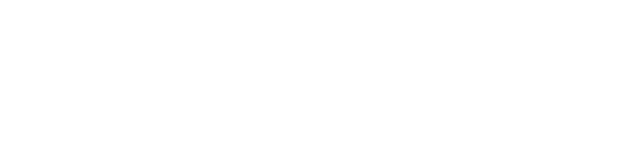
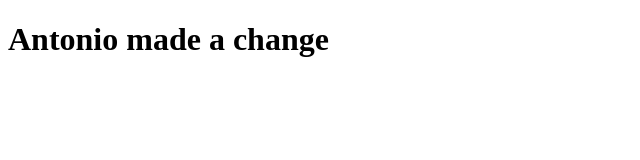
Before and after one commit to AldridgeDev/404-SSD, a plain HTML site: page index.html in a window 1280 px wide. Shown: the whole page, without its empty margins (0-640 px from the left). Drawn offline with Linux system fonts and the light colour scheme.

Commit message:
Antonio made a change

```diff
--- a/index.html
+++ b/index.html
@@ -9,6 +9,6 @@
     <title>SSD Project</title>
 </head>
 <body>
-
+    <h1>Antonio made a change</h1>
 </body>
 </html>
```
